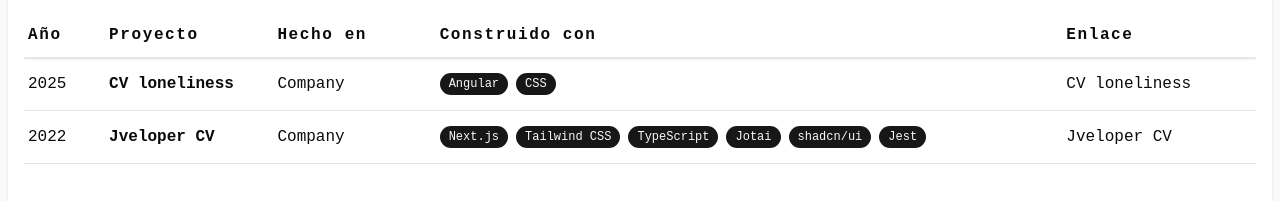
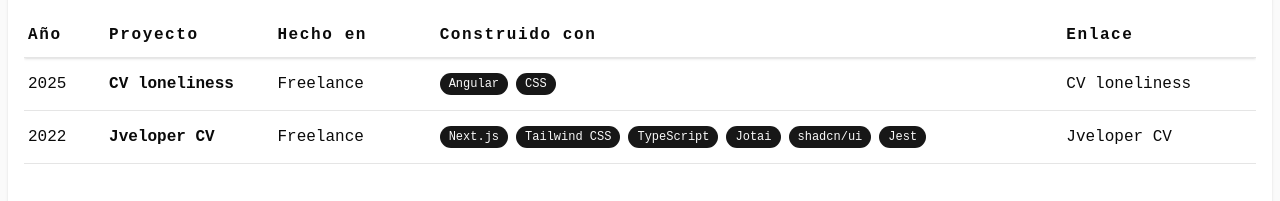
Before and after one commit to jwchavarrro/jweloper, a Next.js app: page /app-web/proyectos in a window 1280 px wide. Shown: the part 199-400 px from the top of the page. Built offline with nearby package versions, Linux system fonts and the light colour scheme; some icons are missing; a web font is replaced by a local one.

Commit message:
fix(ProjectsPage): display project company name in the project table
- Updated the ProjectsPage component to show the company name for each project instead of a static label.
- Enhanced the project data rendering for improved clarity and user experience.

```diff
--- a/app/app-web/proyectos/page.tsx
+++ b/app/app-web/proyectos/page.tsx
@@ -75,7 +75,7 @@
                     <Text className="font-bold">{project.name}</Text>
                   </td>
                   <td className="min-w-32 p-1 py-3">
-                    <Text>Company</Text>
+                    <Text>{project.company?.name}</Text>
                   </td>
                   <td className="p-1 py-3">
                     <div className="flex flex-wrap gap-2">
```
